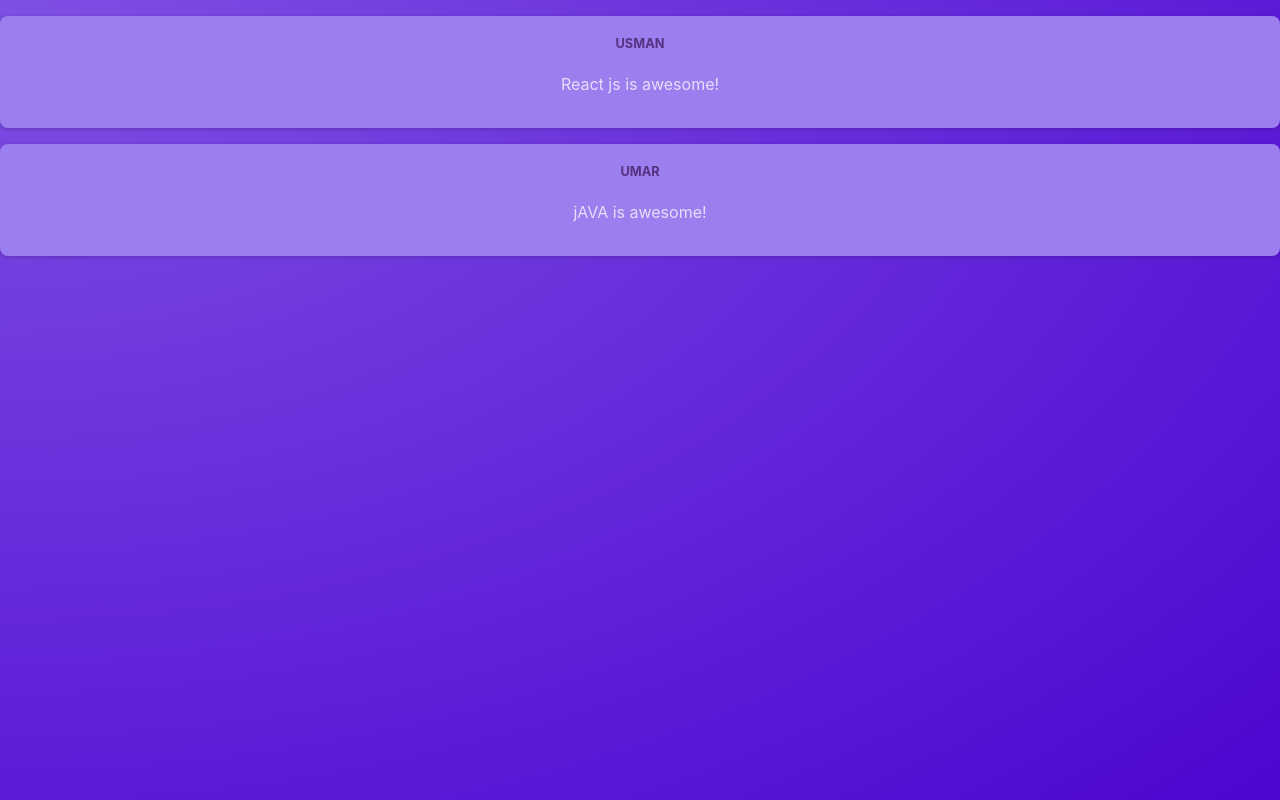
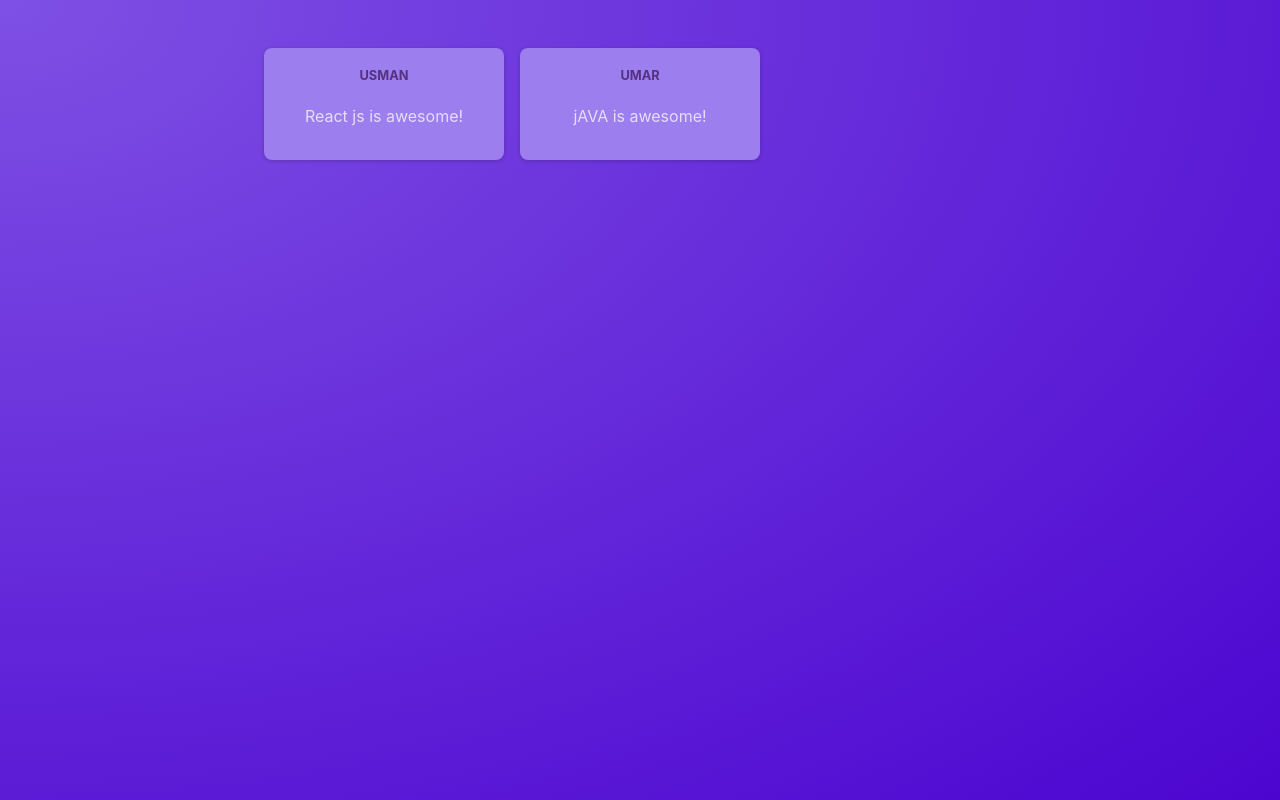
Before and after one commit to usmanshabbir756/React-Js-Practice, a React (Vite) app: page / in a window 1280 px wide. Built offline with nearby package versions, Linux system fonts and the light colour scheme.

Commit message:
creating list of page compnent by PagesList

```diff
--- a/src/App.jsx
+++ b/src/App.jsx
@@ -1,11 +1,9 @@
-import Page from "./components/Page";
+import PagesList from "./components/PagesList";
 
 function App() {
   return (
   <main>
-    <Page author="Usman" body="React js is awesome!" />
-    <Page author="UMAR" body="jAVA is awesome!" />
-
+    <PagesList />
   </main>
   );
 }
--- a/src/components/Page.jsx
+++ b/src/components/Page.jsx
@@ -2,10 +2,10 @@ import classes from './Page.module.css'
 
 function Page(props) {
   return (
-    <div className={classes.post}>
+    <li className={classes.post}>
         <p  className={classes.author} >{props.author}</p>
         <p className={classes.body}>{props.body}</p>
-    </div>
+    </li>
   )
 }
 
--- /dev/null
+++ b/src/components/PagesList.jsx
@@ -0,0 +1,13 @@
+import Page from "./Page"
+import classes from './PagesList.module.css'
+
+function PagesList() {
+  return (
+    <ul className={classes.posts}>
+        <Page author="Usman" body="React js is awesome!" />
+        <Page author="UMAR" body="jAVA is awesome!" />
+    </ul>
+  )
+}
+
+export default PagesList
--- /dev/null
+++ b/src/components/PagesList.module.css
@@ -0,0 +1,10 @@
+.posts {
+    list-style: none;
+    max-width: 50rem;
+    margin: 1rem auto;
+    padding: 1rem 0;
+    display: grid;
+    gap: 1rem;
+    grid-template-columns: repeat(3, 30%);
+    justify-content: center;
+  }
```
